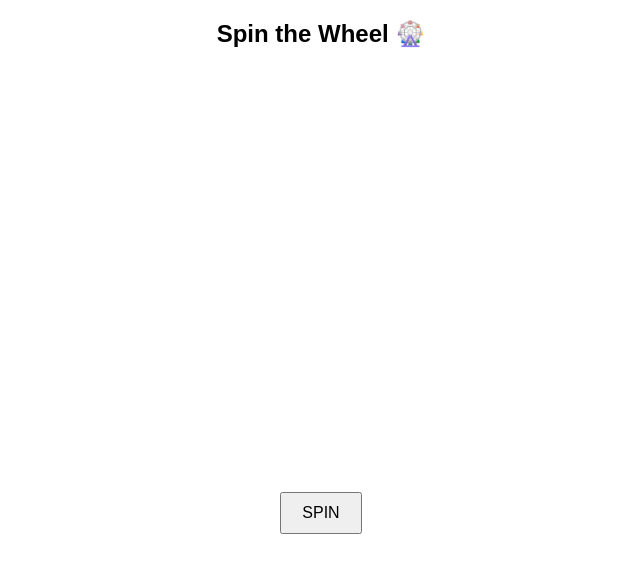
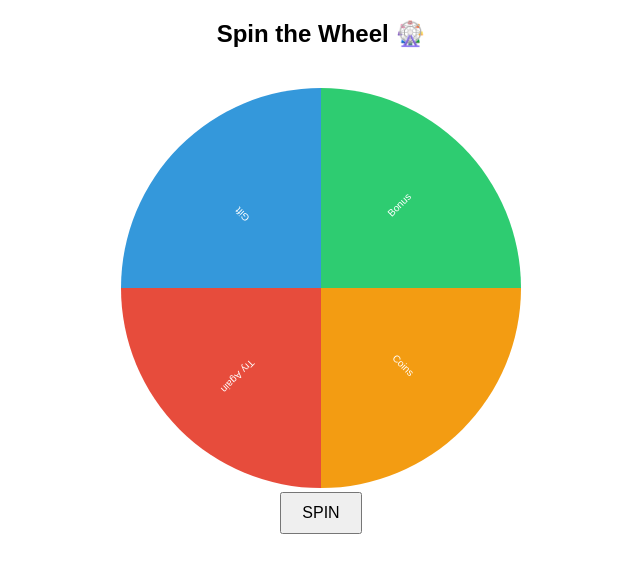
Before and after one commit to cst-adewale/coco, a plain HTML site: page index.html in a window 1280 px wide. Shown: the whole page, without its empty margins (319-959 px from the left). Drawn offline with Linux system fonts and the light colour scheme.

Commit message:
removed error

```diff
--- a/index.html
+++ b/index.html
@@ -15,6 +15,6 @@
 <br>
 <button onclick="spin()">SPIN</button>
 
-<script src="script.js"></script>
+<script src="coco.js"></script>
 </body>
 </html>
```
